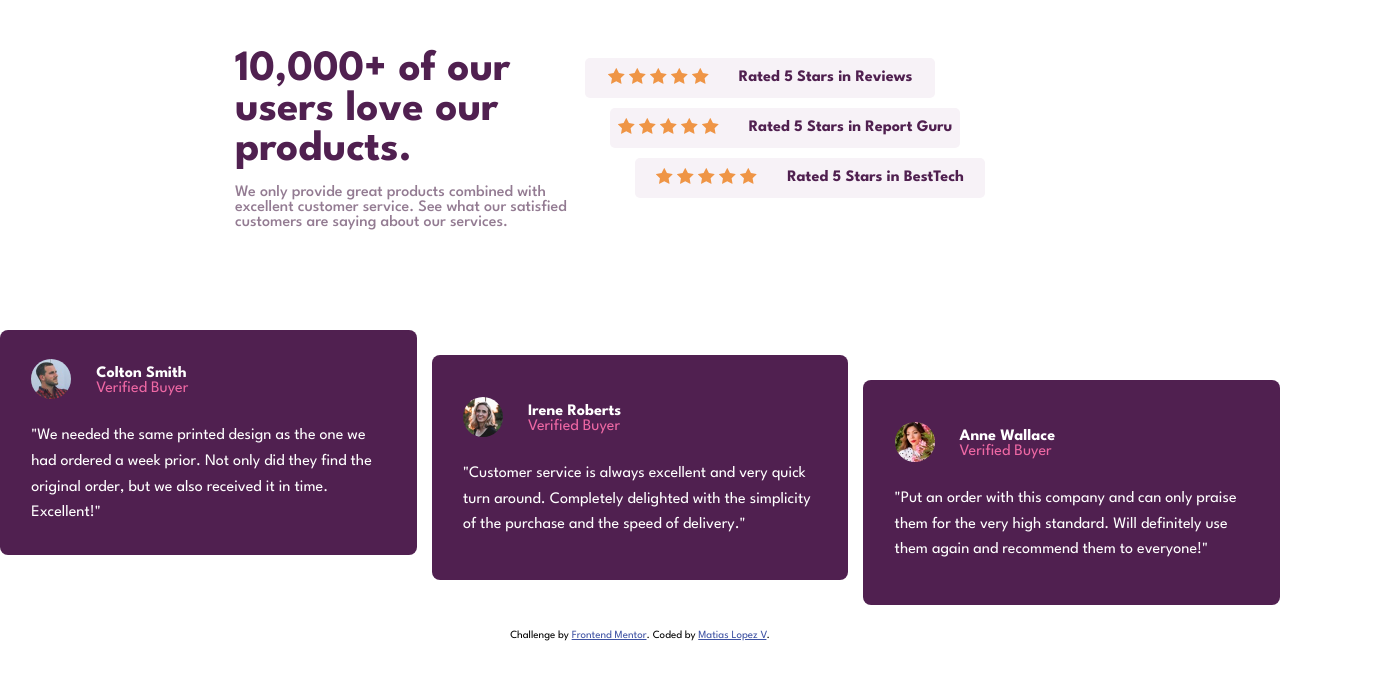
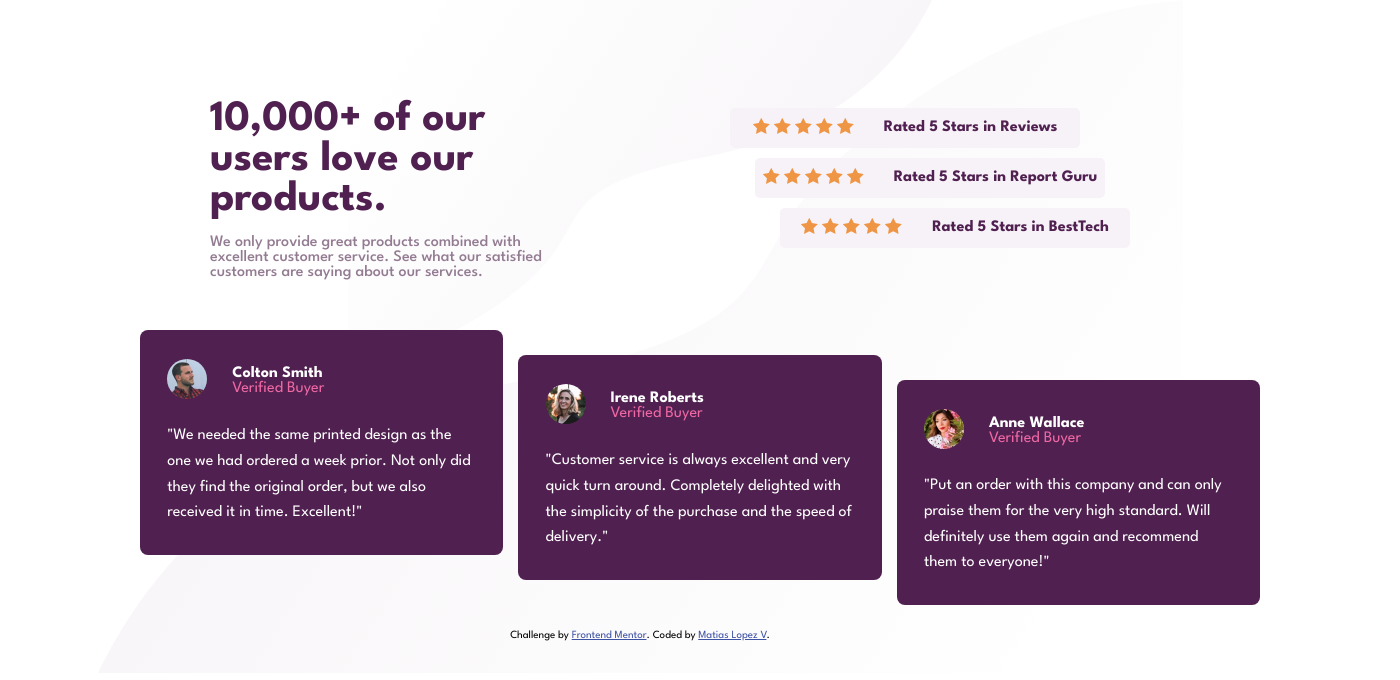
Before and after one commit to matiaslopezv/social-proof-section2, a plain HTML site: page index.html in a window 1280 px wide. Shown: the whole page, 1400 px wide, since content can reach past the window. Drawn offline with Linux system fonts and the light colour scheme.

Commit message:
last commit

```diff
--- a/styles/styles.css
+++ b/styles/styles.css
@@ -12,6 +12,12 @@
     border: 0;
     font-family: 'League Spartan', sans-serif;
     /*WEIGHTS:400-500-700*/
+}
+body{
+    background-image: url(../images/bg-pattern-top-mobile.svg),url(../images/bg-pattern-bottom-mobile.svg);
+    background-size:auto;
+        background-repeat:no-repeat;
+        background-position:top, bottom;
 }
 
 h1{
@@ -37,10 +43,21 @@ h1{
 }
 
 @media screen and (min-width: 768px) and (max-width: 2056px) {
+    body{
+        background-image: url(../images/bg-pattern-bottom-desktop.svg),url(../images/bg-pattern-top-desktop.svg);
+        background-size:auto;
+        background-repeat:no-repeat;
+        background-position:top;
+    }
+    main{
+        width: 1400px;
+        margin: 0 auto;
+    }
     .responsive{
         display: flex;
         align-items: center;
-        justify-content: center;
+        justify-content: space-evenly;
+        margin-top: 50px;
     }
     .head{
         display: flex;
@@ -154,6 +171,9 @@ h1{
 .user-experiencies{
     display: flex;
     flex-direction: row;
+    justify-content: space-evenly;
+    width: 80%;
+    margin:0 auto;
     /* margin-left: 100px; */
 }
 .card{
```
Also changed, not shown: 1 other file.
